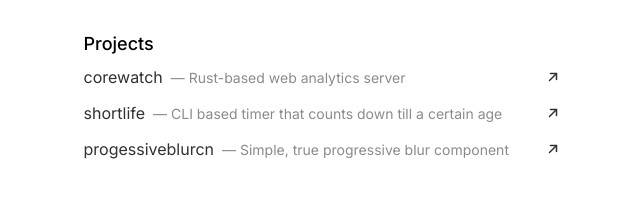
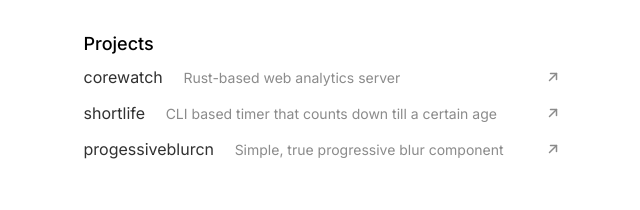
Before and after one commit to mrtdurdenthe2/kaiwlsn.com, a Next.js app: page / in a window 1280 px wide. Shown: the part 236-446 px from the top of the page, without its empty margins (318-958 px from the left). Built offline with nearby package versions, Linux system fonts and the light colour scheme.

Commit message:
Update project link hover and spacing

```diff
--- a/src/app/page.tsx
+++ b/src/app/page.tsx
@@ -125,13 +125,18 @@ export default function Home() {
                         <span className="text-[16px] flex items-center gap-2">
                           <span className="text-[#313131] transition-colors group-hover:text-blue-600">{p.title}</span>
                           {p.description && (
-                            <span className="text-[#8b8b8b] text-[14px] hidden sm:inline">— {p.description}</span>
+                            <span className="text-[#8b8b8b] text-[14px] hidden sm:inline transition-colors group-hover:text-[#313131]">
+                              <span className="inline-block w-[0.9em]" aria-hidden="true" />
+                              {p.description}
+                            </span>
                           )}
                         </span>
-                        <ArrowTopRightIcon className="text-[#313131] transition-colors group-hover:text-blue-600 flex-shrink-0" />
+                        <ArrowTopRightIcon className="text-[#8b8b8b] transition-colors group-hover:text-[#313131] flex-shrink-0" />
                       </span>
                       {p.description && (
-                        <span className="text-[#8b8b8b] text-[14px] sm:hidden">{p.description}</span>
+                        <span className="text-[#8b8b8b] text-[14px] sm:hidden transition-colors group-hover:text-[#313131]">
+                          {p.description}
+                        </span>
                       )}
                     </Link>
                   </li>
```
